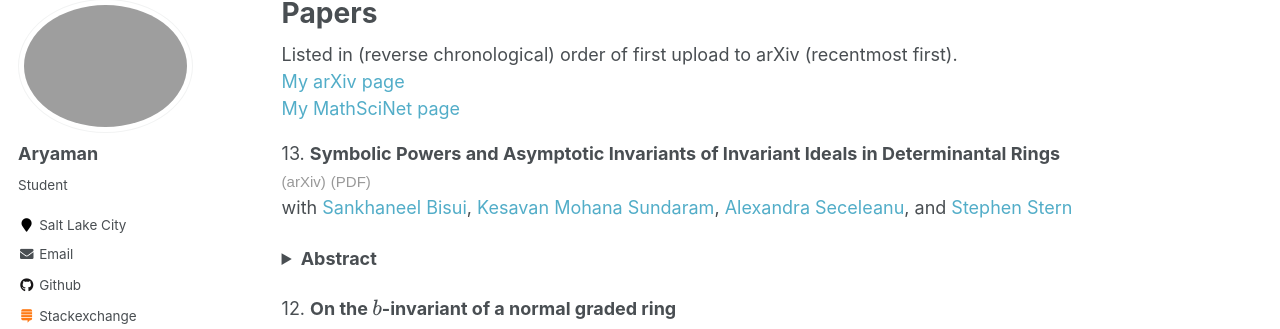
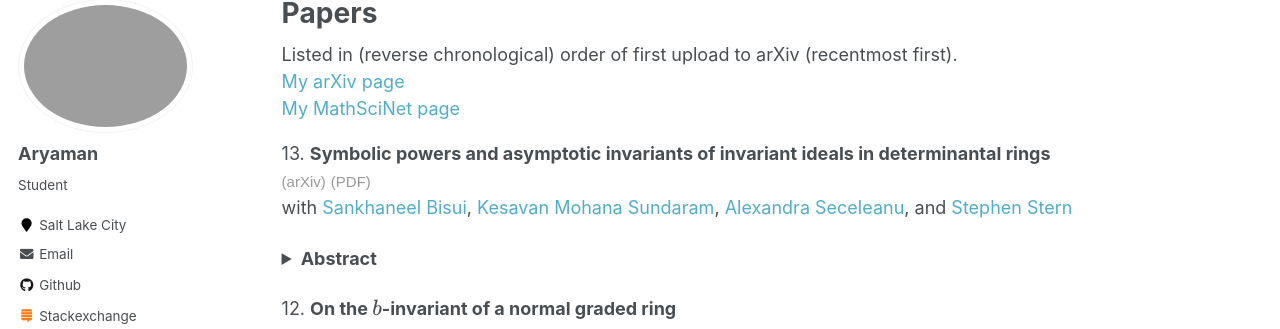
Before and after one commit to aryamanmaithani/math, a Jekyll site: the page built from _pages/papers.html, in a window 1280 px wide and 900 px high. Shown: the part 119-448 px from the top of the window. Built offline with Jekyll 4.4.1, drawn with Linux system fonts in a browser that asks for light colours; formulas are drawn with MathJax 3.

Commit message:
added bmmss

```diff
--- a/_pages/papers.html
+++ b/_pages/papers.html
@@ -11,7 +11,7 @@ Listed in (reverse chronological) order of first upload to arXiv (recentmost fir
 <!-- generated by /math/codes/papers_page_generator/generator.py -->
 
 <p>
-13. <b>Symbolic Powers and Asymptotic Invariants of Invariant Ideals in Determinantal Rings</b> <br>
+13. <b>Symbolic powers and asymptotic invariants of invariant ideals in determinantal rings</b> <br>
  <a href="https://arxiv.org/abs/2611.19607" target="_blank"><span style="font-family: sans-serif, 'Open Sans';color: #999;font-size: 15px;">(arXiv)</span></a> <a href="bmmss_det.pdf" target="_blank"><span style="font-family: sans-serif, 'Open Sans';color: #999;font-size: 15px;">(PDF)</span></a> <br>
 with <a href="https://sites.google.com/view/sankhaneelbisui/home" target="_blank">Sankhaneel Bisui</a>, <a href="https://kesavan-ms.github.io/" target="_blank">Kesavan Mohana Sundaram</a>, <a href="https://aseceleanu.github.io/" target="_blank">Alexandra Seceleanu</a>, and <a href="https://sterns.github.io/" target="_blank">Stephen Stern</a> <br>
 <details> <summary><b>Abstract</b></summary>
--- a/codes/papers_page_generator/papers.txt
+++ b/codes/papers_page_generator/papers.txt
@@ -1,5 +1,5 @@
 13
-title: Symbolic Powers and Asymptotic Invariants of Invariant Ideals in Determinantal Rings
+title: Symbolic powers and asymptotic invariants of invariant ideals in determinantal rings
 date: 2026-11-14
 arxiv: 2611.19607
 pdf: bmmss_det
```
Also changed, not shown: 1 other file.
